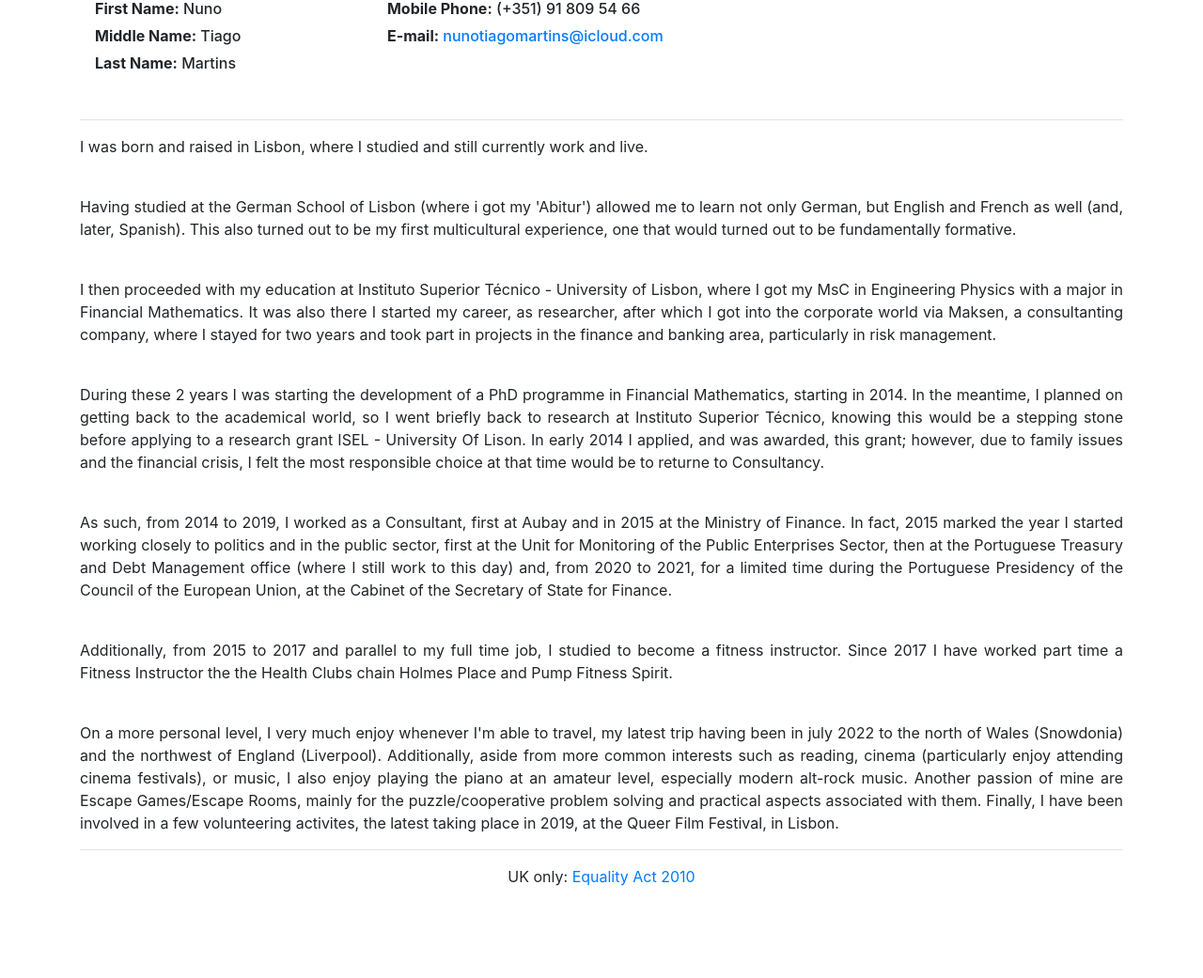
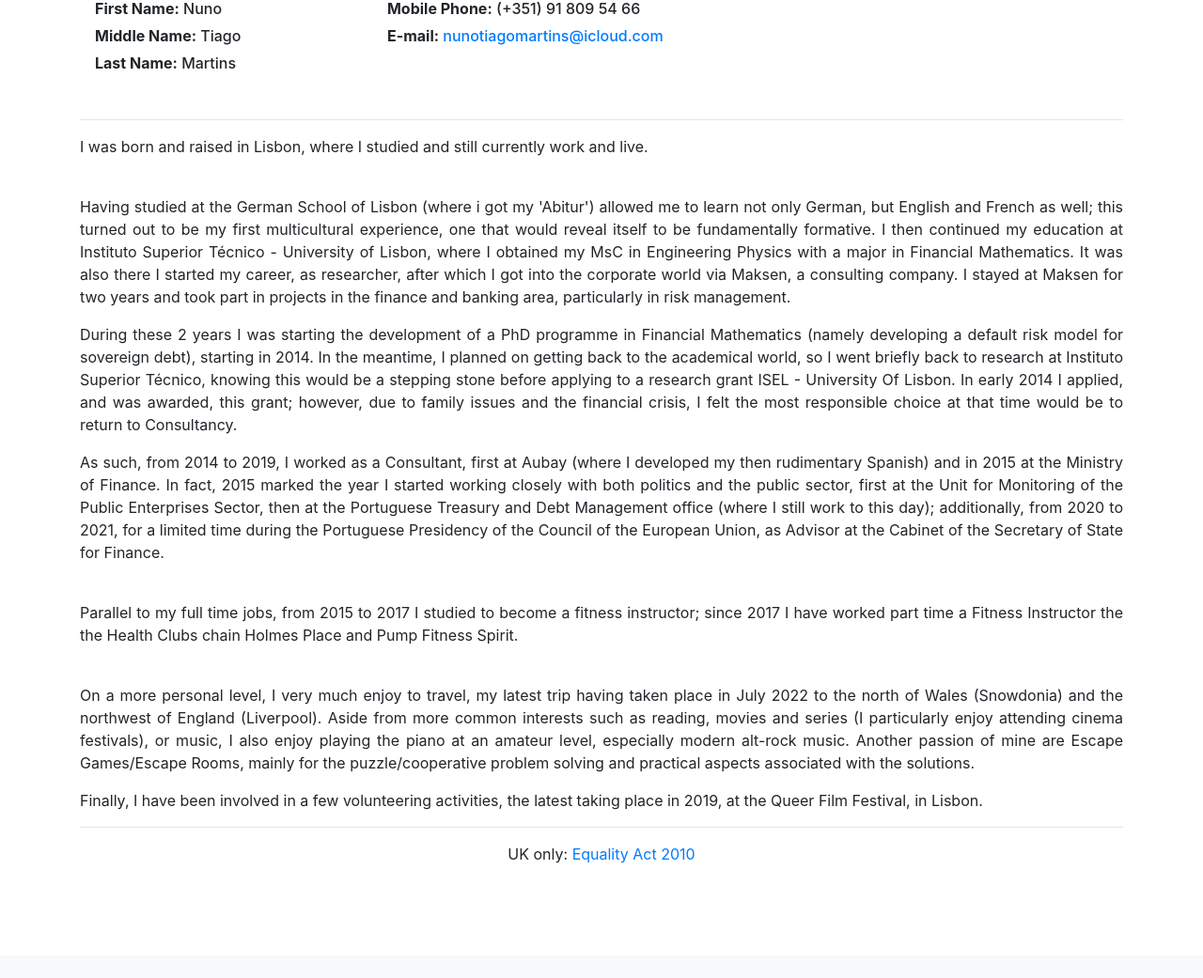
Before and after one commit to nunotm/website, a Django app: page /cv/personal/ in a window 1280 px wide. Shown: the part 250-1291 px from the top of the page at 94% size. After the commit the page ends 1169 px from the top, so only its background shows below. Run offline with Django 4.2, Linux system fonts and the light colour scheme; some libraries are stand-ins or nearby versions.

Commit message:
corrected researchers

```diff
--- a/cv/templates/cv/all_courses.html
+++ b/cv/templates/cv/all_courses.html
@@ -7,6 +7,10 @@
 
 <h1 id="blogtitle" class="font-weight-bold text-center">Courses</h1>
 <hr />
+
+<br />
+<br />
+
 
 {% for course in courses %}
     <div class="row justify-content-center my-3">
--- a/cv/templates/cv/detail.html
+++ b/cv/templates/cv/detail.html
@@ -3,6 +3,9 @@
 {% load static %}
 
 {% block content %}
+
+<br />
+<br />
 
 <div class="col-md-10">
 <h3>{{ position.position }}</h3>
--- a/cv/templates/cv/education.html
+++ b/cv/templates/cv/education.html
@@ -7,6 +7,9 @@
 
 <h1 id="blogtitle" class="font-weight-bold text-center">Education</h1>
 <hr />
+
+<br />
+<br />
 
 {% for education in educations %}
     <div class="row justify-content-center my-3">
--- a/cv/templates/cv/home.html
+++ b/cv/templates/cv/home.html
@@ -7,6 +7,9 @@
 
 <h1 class="font-weight-bold text-center">Projects</h1>
 <hr />
+
+<br />
+<br />
 
 {% for position in positions %}
 {% if position.current %}
--- a/cv/templates/cv/personal.html
+++ b/cv/templates/cv/personal.html
@@ -42,17 +42,18 @@
 <div class="col-md-15">
 <p align="justify">I was born and raised in Lisbon, where I studied and still currently work and live.</p>
 <br />
-<p align="justify">Having studied at the German School of Lisbon (where i got my 'Abitur') allowed me to learn not only German, but English and French as well (and, later, Spanish). This also turned out to be my first multicultural experience, one that would turned out to be fundamentally formative.</p>
+<p align="justify">Having studied at the German School of Lisbon (where i got my 'Abitur') allowed me to learn not only German, but English and French as well; this turned out to be my first multicultural experience, one that would reveal itself to be fundamentally formative. I then continued my education at Instituto Superior Técnico - University of Lisbon, where I obtained my MsC in Engineering Physics with a major in Financial Mathematics.<!--</p>-->
+<!--<br />-->
+<!--<p align="justify">-->It was also there I started my career, as researcher, after which I got into the corporate world via Maksen, a consulting company. I stayed at Maksen for two years and took part in projects in the finance and banking area, particularly in risk management.</p>
+<!--<br />-->
+<p align="justify">During these 2 years I was starting the development of a PhD programme in Financial Mathematics (namely developing a default risk model for sovereign debt), starting in 2014. In the meantime, I planned on getting back to the academical world, so I went briefly back to research at Instituto Superior Técnico, knowing this would be a stepping stone before applying to a research grant ISEL - University Of Lisbon. In early 2014 I applied, and was awarded, this grant; however, due to family issues and the financial crisis, I felt the most responsible choice at that time would be to return to Consultancy.</p>
+<!--<br />-->
+<p align="justify">As such, from 2014 to 2019, I worked as a Consultant, first at Aubay (where I developed my then rudimentary Spanish) and in 2015 at the Ministry of Finance. In fact, 2015 marked the year I started working closely with both politics and the public sector, first at the Unit for Monitoring of the Public Enterprises Sector, then at the Portuguese Treasury and Debt Management office (where I still work to this day); additionally, from 2020 to 2021, for a limited time during the Portuguese Presidency of the Council of the European Union, as Advisor at the Cabinet of the Secretary of State for Finance.</p>
 <br />
-<p align="justify">I then proceeded with my education at Instituto Superior Técnico - University of Lisbon, where I got my MsC in Engineering Physics with a major in Financial Mathematics. It was also there I started my career, as researcher, after which I got into the corporate world via Maksen, a consultanting company, where I stayed for two years and took part in projects in the finance and banking area, particularly in risk management.</p>
+<p align="justify">Parallel to my full time jobs, from 2015 to 2017 I studied to become a fitness instructor; since 2017 I have worked part time a Fitness Instructor the the Health Clubs chain Holmes Place and Pump Fitness Spirit.</p>
 <br />
-<p align="justify">During these 2 years I was starting the development of a PhD programme in Financial Mathematics, starting in 2014. In the meantime, I planned on getting back to the academical world, so I went briefly back to research at Instituto Superior Técnico, knowing this would be a stepping stone before applying to a research grant ISEL - University Of Lison. In early 2014 I applied, and was awarded, this grant; however, due to family issues and the financial crisis, I felt the most responsible choice at that time would be to returne to Consultancy.</p>
-<br />
-<p align="justify">As such, from 2014 to 2019, I worked as a Consultant, first at Aubay and in 2015 at the Ministry of Finance. In fact, 2015 marked the year I started working closely to politics and in the public sector, first at the Unit for Monitoring of the Public Enterprises Sector, then at the Portuguese Treasury and Debt Management office (where I still work to this day) and, from 2020 to 2021, for a limited time during the Portuguese Presidency of the Council of the European Union, at the Cabinet of the Secretary of State for Finance.</p>
-<br />
-<p align="justify">Additionally, from 2015 to 2017 and parallel to my full time job, I studied to become a fitness instructor. Since 2017 I have worked part time a Fitness Instructor the the Health Clubs chain Holmes Place and Pump Fitness Spirit.</p>
-<br />
-<p align="justify">On a more personal level, I very much enjoy whenever I'm able to travel, my latest trip having been in july 2022 to the north of Wales (Snowdonia) and the northwest of England (Liverpool). Additionally, aside from more common interests such as reading, cinema (particularly enjoy attending cinema festivals), or music, I also enjoy playing the piano at an amateur level, especially modern alt-rock music. Another passion of mine are Escape Games/Escape Rooms, mainly for the puzzle/cooperative problem solving and practical aspects associated with them. Finally, I have been involved in a few volunteering activites, the latest taking place in 2019, at the Queer Film Festival, in Lisbon.</p>
+<p align="justify">On a more personal level, I very much enjoy to travel, my latest trip having taken place in July 2022 to the north of Wales (Snowdonia) and the northwest of England (Liverpool). Aside from more common interests such as reading, movies and series (I particularly enjoy attending cinema festivals), or music, I also enjoy playing the piano at an amateur level, especially modern alt-rock music. Another passion of mine are Escape Games/Escape Rooms, mainly for the puzzle/cooperative problem solving and practical aspects associated with the solutions.</p>
+<p align="justify">Finally, I have been involved in a few volunteering activities, the latest taking place in 2019, at the Queer Film Festival, in Lisbon.</p>
 </div>
 <hr />
 <div class="text-center">
```
Also changed, not shown: gym_classes/templates/gym_classes/agresso.html (+118 -13 lines), db.sqlite3.
